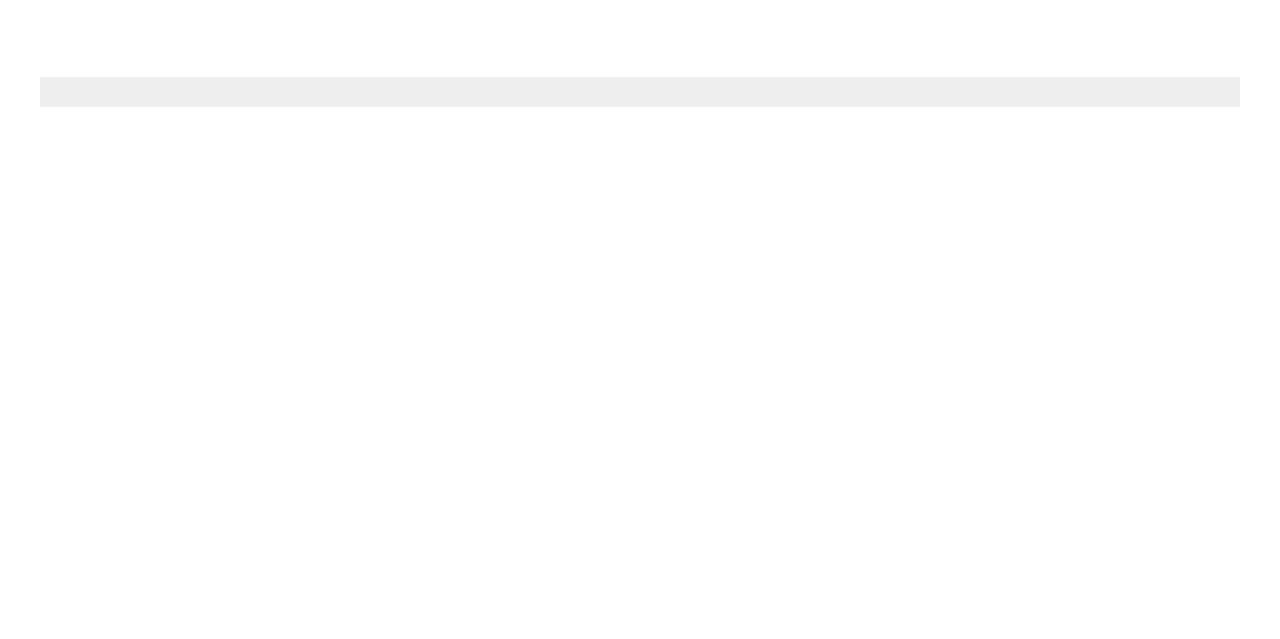
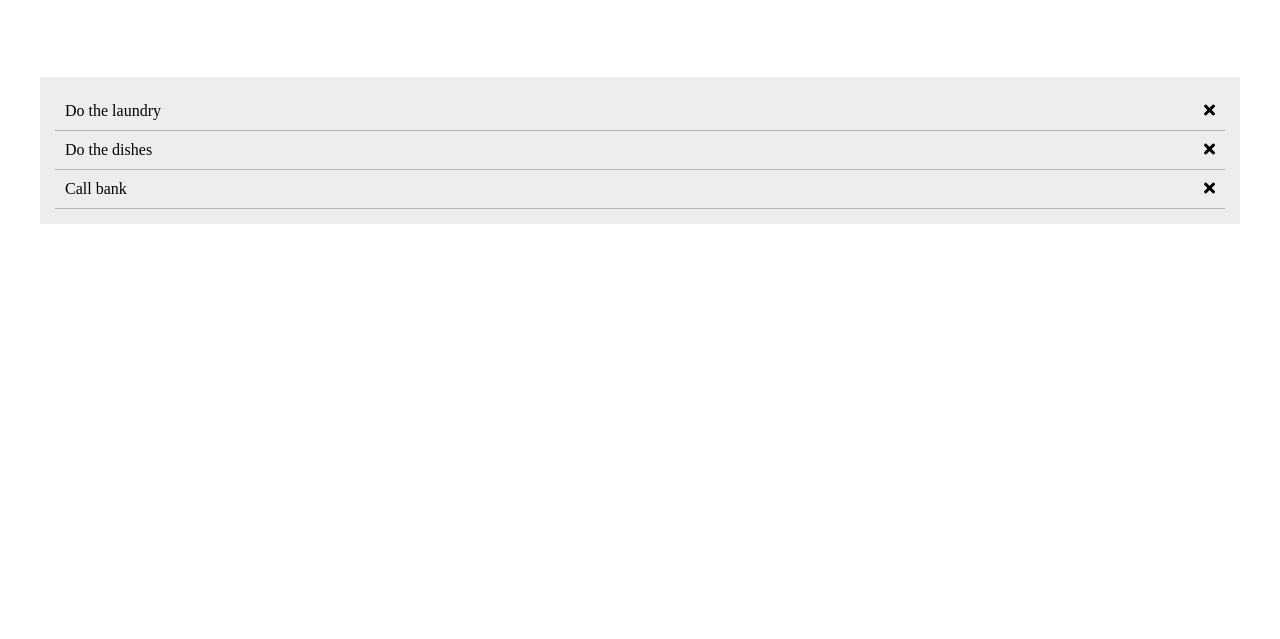
Before and after one commit to elmurie/vue-todolist, a plain HTML site: page index.html in a window 1280 px wide. Shown: the part 161-800 px from the top of the page. Drawn offline with nearby package versions, Linux system fonts and the light colour scheme.

Commit message:
populated tasks field

```diff
--- a/css/style.css
+++ b/css/style.css
@@ -30,10 +30,20 @@ main {
     margin-top : 80px;
 }
 .todos-container{
-    background-color: #eee;
+    background-color: hsl(0, 0%, 93%);
     padding: 15px;
 }
 
 .todos-list {
     list-style: none;
 }
+
+.todos-list li {
+    display: flex;
+    padding: 10px;
+    border-bottom: 1px solid hsl(0, 2%, 72%);
+}
+
+.todos-list li i {
+    margin-left: auto;
+}
--- a/index.html
+++ b/index.html
@@ -26,8 +26,8 @@
             <header>
                 <div class="logo"><img src="/img/logo.png" alt="Logo"></div>
                 <div class="search">
-                    <input type="text" placeholder="New Task">
-                    <button >Aggiungi</button>
+                    <input v-model="newTodo" type="text" placeholder="New Task">
+                    <button>Add</button>
                 </div>
             </header>
             <!-- /intestazione -->
@@ -35,7 +35,7 @@
             <main>
                 <div class="todos-container">
                     <ul class="todos-list">
-                        <li></li>
+                        <li v-for="(task, index) in tasks" :key="index">{{tasks[index].taskName}} <i class="fas fa-times"></i> </li>
                     </ul>
 
                 </div>
--- a/js/main.js
+++ b/js/main.js
@@ -1,11 +1,26 @@
 const app = new Vue( {
     el : "#root",
     data : {
-        todos: [
+        tasks: [
 
+            {
+                taskName : "Do the laundry",
+                isDone : false
+            },
+
+            {
+                taskName : "Do the dishes",
+                isDone : false
+            },
+
+            {
+                taskName : "Call bank",
+                isDone : false
+            }
         ],
+        newTodo : '',
     },
-    methods: {
+    methods : {
 
 
     }
```
